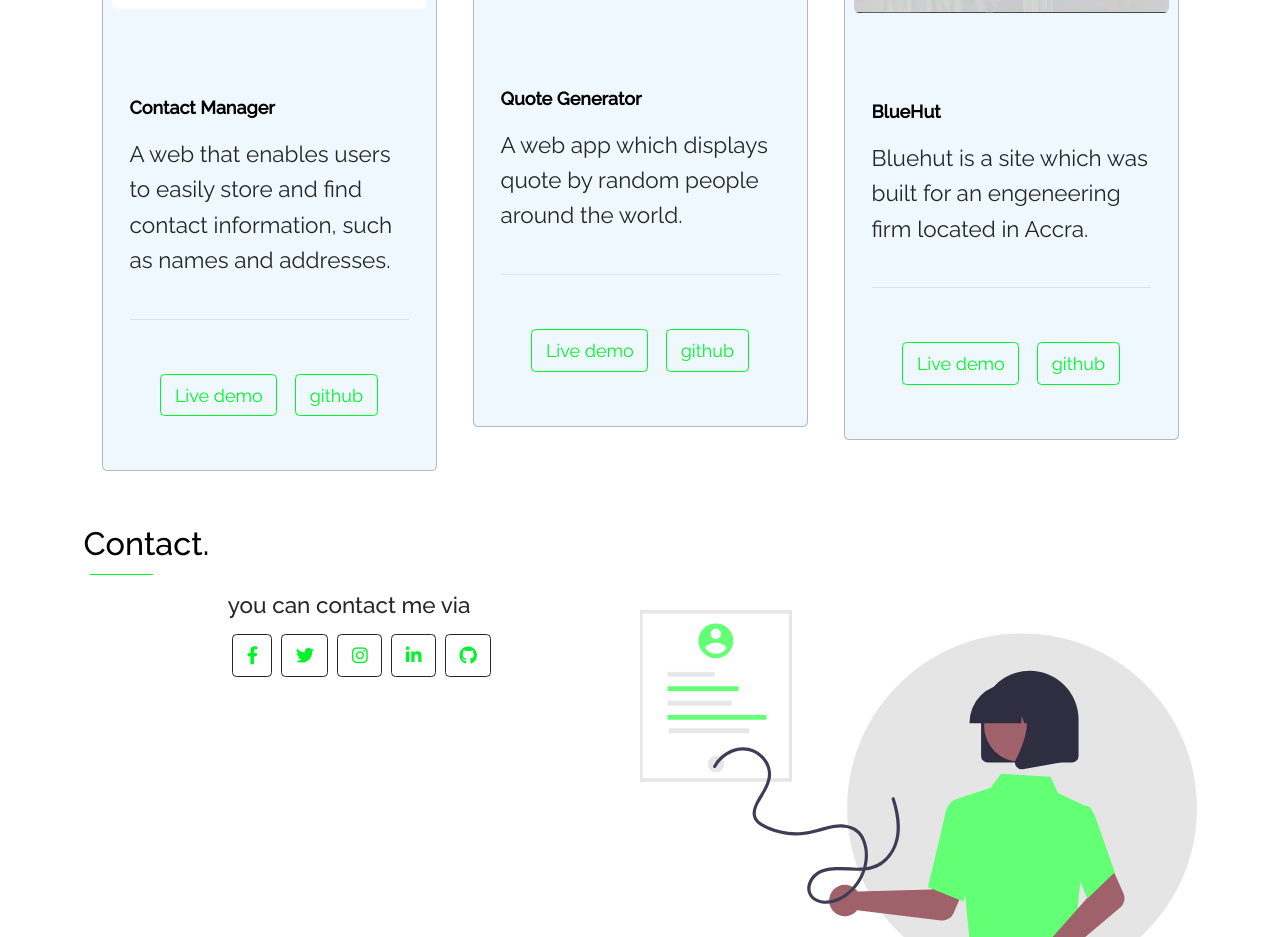
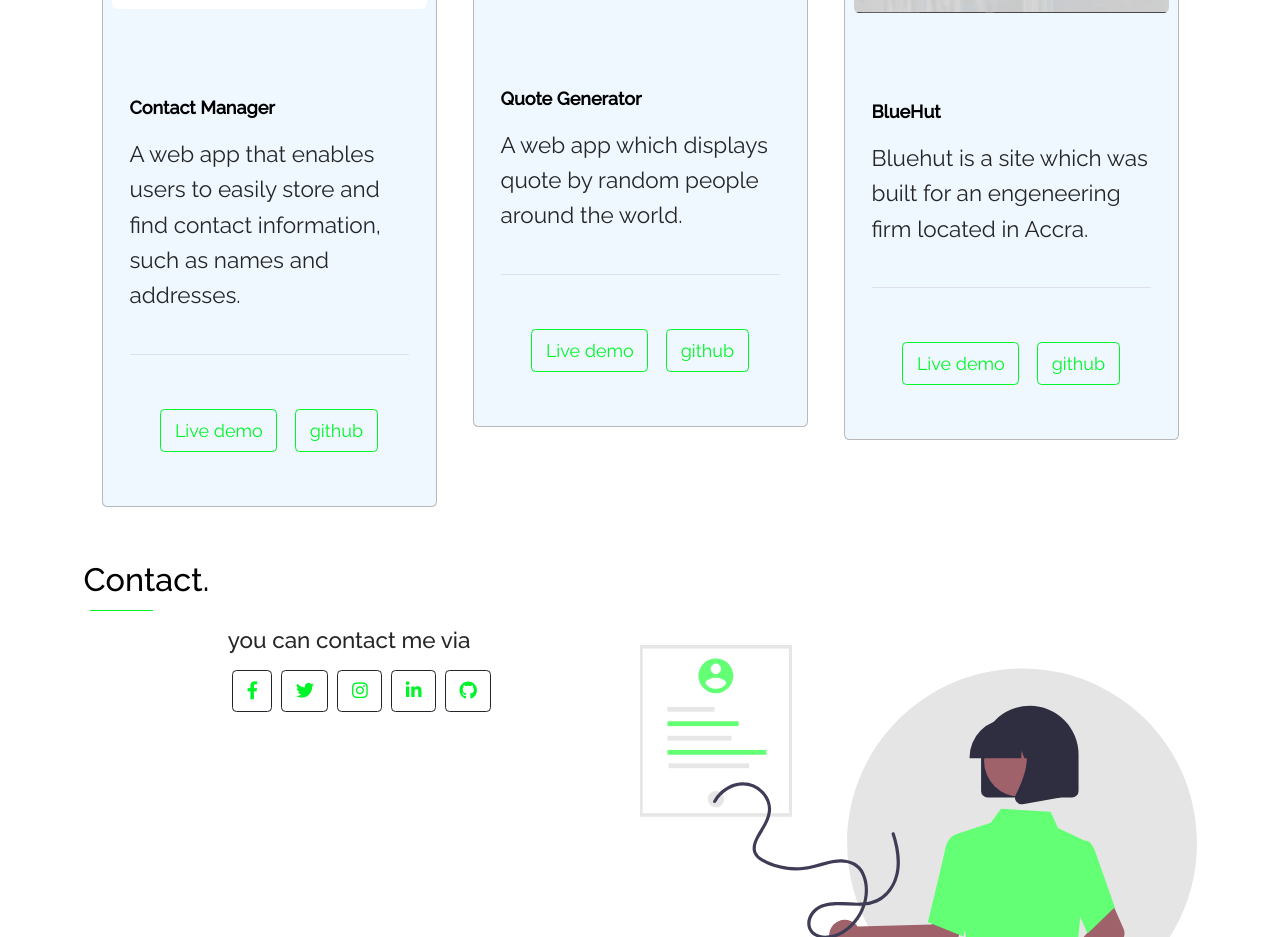
Before and after one commit to akglitch/myportfollio, a React (Create React App) app: page /#/ in a window 1280 px wide. Shown: the part 2120-3057 px from the top of the page. Built offline with nearby package versions, Linux system fonts and the light colour scheme.

Commit message:
Update myprojects.js

```diff
--- a/src/components/assets/myprojects.js
+++ b/src/components/assets/myprojects.js
@@ -2,7 +2,7 @@ export const projects = [
   {
     'id': 1,
     'name': "Contact Manager",
-    "desc": ' A web that enables users to easily store and find contact information, such as names and addresses.',
+    "desc": ' A web app that enables users to easily store and find contact information, such as names and addresses.',
     'site': 'http://shelfmade.netlify.app',
     'img': require('../utils/imgs/cmanager.png'),
     'github': "https://github.com/akglitch/Contact-Manager",
```
